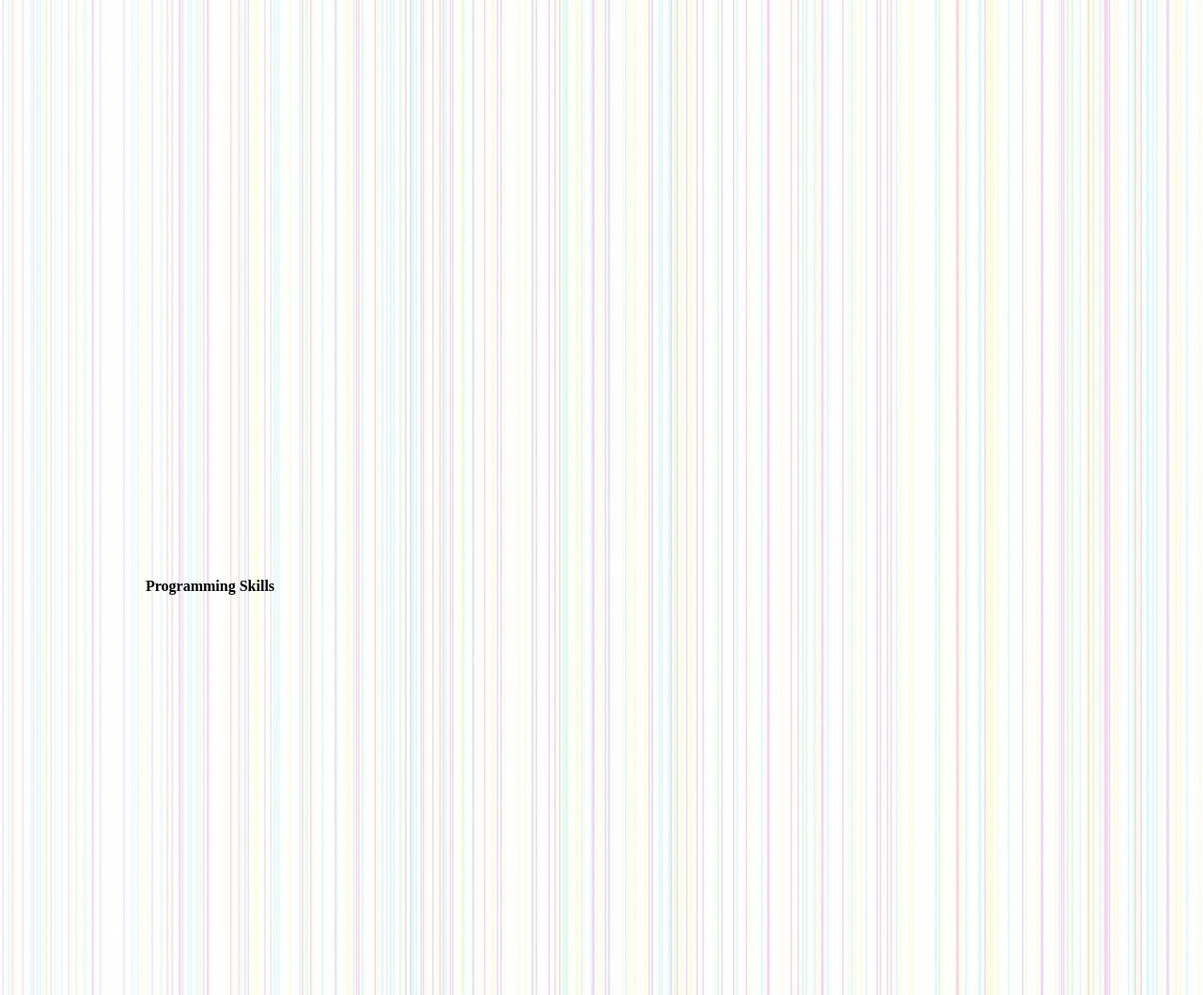
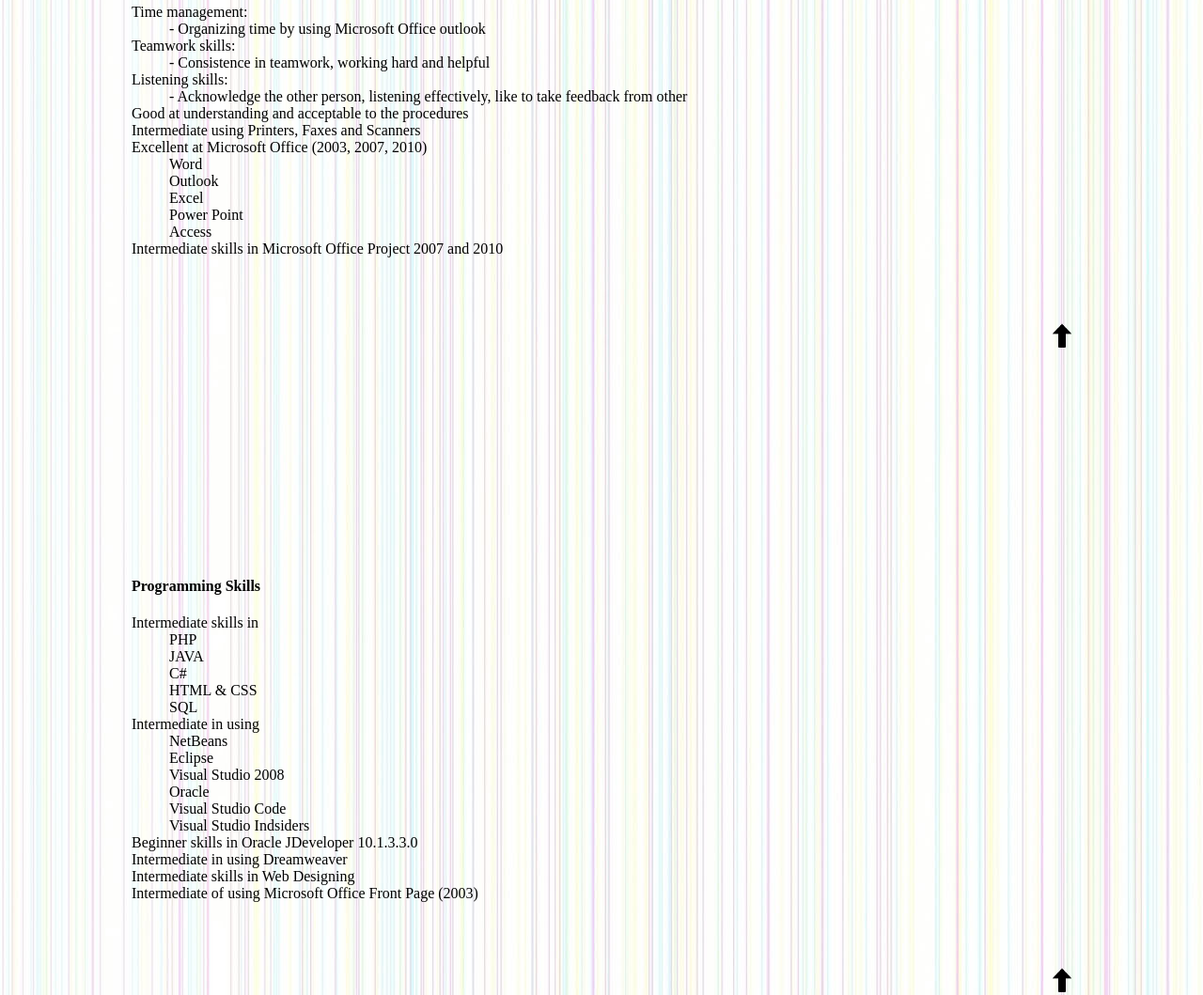
Before and after one commit to yasminbudaham/Demo1, a plain HTML site: page skills.html in a window 1280 px wide. Shown: the part 300-1359 px from the top of the page at 94% size. Drawn offline with Linux system fonts and the light colour scheme.

Commit message:
Updating skill page

```diff
--- a/css.css
+++ b/css.css
@@ -98,6 +98,7 @@ li a:hover {
     display: block;
     color: #d19df0;
   }
+
 a.active {
     color: #dcf309;
     font-weight: bold;
@@ -140,3 +141,10 @@ p.paragraghsize{
   width:1000px;
   line-height: 20pt;
 }
+img.arrow{
+  border-radius: 8px;
+  width: 20px;
+  height: 80px;
+  float: right;
+  bottom: 0px;
+}
--- a/skills.html
+++ b/skills.html
@@ -43,15 +43,74 @@
                         <h3 style="text-align:left;">Skills:</h3>
                         <div class="section" id="General" class="" style="text-align:left;">
                             <h4>General Skills</h4>
+                            <p class="paragraghsize">
 
+                                <dl>
+                                    <dt>Time management:</dt>
+                                        <dd>- Organizing time by using Microsoft Office outlook</dd>
+                                    <dt>Teamwork skills:</dt>
+                                        <dd>- Consistence in teamwork, working hard and helpful</dd>
+                                    <dt>Listening skills:</dt>
+                                        <dd>- Acknowledge the other person, listening effectively,
+                                        like to take feedback from other</dd>
+                                    <dt>Good at understanding and acceptable to the procedures</dt>
+                                    <dt>Intermediate using Printers, Faxes and Scanners</dt>
+                                    <dt>Excellent at Microsoft Office (2003, 2007, 2010)</dt>
+                                        <dd>Word</dd>
+                                        <dd>Outlook</dd>
+                                        <dd>Excel</dd>
+                                        <dd>Power Point</dd>
+                                        <dd>Access</dd>
+                                    <dt>Intermediate skills in Microsoft Office Project 2007 and 2010</dt>
+                                </dl>
+
+                                <a class="active" href="skills.html" class="dropbtn">
+                                    <img class= "arrow" src="images/go_up.gif" width="140" height="10" alt="logo" />
+                                </a>
+                            </p>
                         </div>
                         <div class="section" id="programming" class="" style="text-align:left;">
                             <h4>Programming Skills</h4>
+                            <p class="paragraghsize">
+                                <dl>
+                                    <dt>Intermediate skills in</dt>
+                                        <dd>PHP</dd>
+                                        <dd>JAVA</dd>
+                                        <dd>C#</dd>
+                                        <dd>HTML & CSS</dd>
+                                        <dd>SQL</dd>
+                                    <dt>Intermediate in using</dt>
+                                        <dd>NetBeans</dd>
+                                        <dd>Eclipse</dd>
+                                        <dd>Visual Studio 2008</dd>
+                                        <dd>Oracle</dd>
+                                        <dd>Visual Studio Code</dd>
+                                        <dd>Visual Studio Indsiders</dd>
 
+                                    <dt>Beginner skills in Oracle JDeveloper 10.1.3.3.0</dt>
+                                    <dt>Intermediate in using Dreamweaver </dt>
+                                    <dt>Intermediate skills in Web Designing</dt>
+                                    <dt>Intermediate of using Microsoft Office Front Page (2003)</dt>
+
+                                </dl>
+
+                                <a class="active" href="skills.html" class="dropbtn">
+                                <img class= "arrow" src="images/go_up.gif" width="140" height="10" alt="logo" />
+                            </a>                            </p>
                         </div>
                         <div class="section2" id="languages" class="" style="text-align:left;">
                             <h4>Languages Skills</h4>
+                            <p class="paragraghsize">
+                                <dl>
+                                    <dt>• Arabic:</dt>
+                                    <dd> Native speaker ability</dd>
+                                    <dt>• English: </dt>
+                                    <dd> Intermediate level in all skills</dd>
+                                </dl>
 
+                                <a class="active" href="skills.html" class="dropbtn">
+                                <img class= "arrow" src="images/go_up.gif" width="140" height="10" alt="logo" />
+                            </a>                            </p>
                         </div>
                     </center>
                 </td>
```
